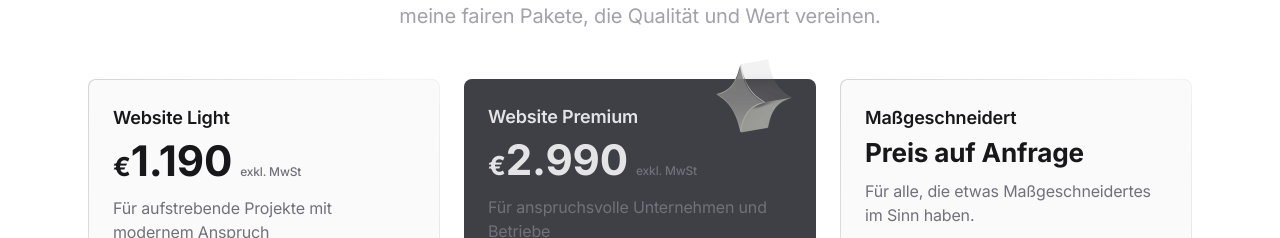
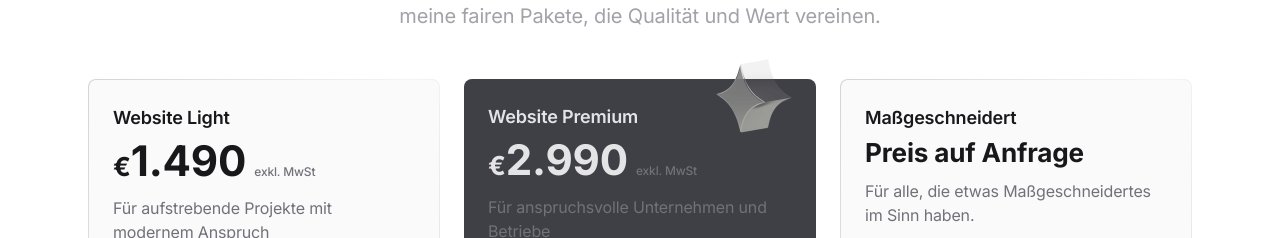
Before and after one commit to grexecution/thegreg-website, a Next.js app: page / in a window 1280 px wide. Shown: the part 2384-2622 px from the top of the page. Built offline with nearby package versions, Linux system fonts and the light colour scheme; no server answers.

Commit message:
edit pricing

```diff
--- a/components/pricingtabs.tsx
+++ b/components/pricingtabs.tsx
@@ -28,7 +28,7 @@ export default function PricingTabs() {
                                         <div className="text-lg text-zinc-900 font-semibold mb-1">Website Light</div>
                                         <div className="font-inter-tight inline-flex items-baseline mb-2">
                                             <span className="text-zinc-900 font-bold text-2xl">€</span>
-                                            <span className="text-zinc-900 font-bold text-3xl">1.190</span>
+                                            <span className="text-zinc-900 font-bold text-3xl">1.490</span>
                                             <span className="ml-2 text-zinc-500 font-medium text-xs">exkl. MwSt</span>
                                         </div>
                                         <div className="text-zinc-500">Für aufstrebende Projekte mit modernem Anspruch</div>
```
